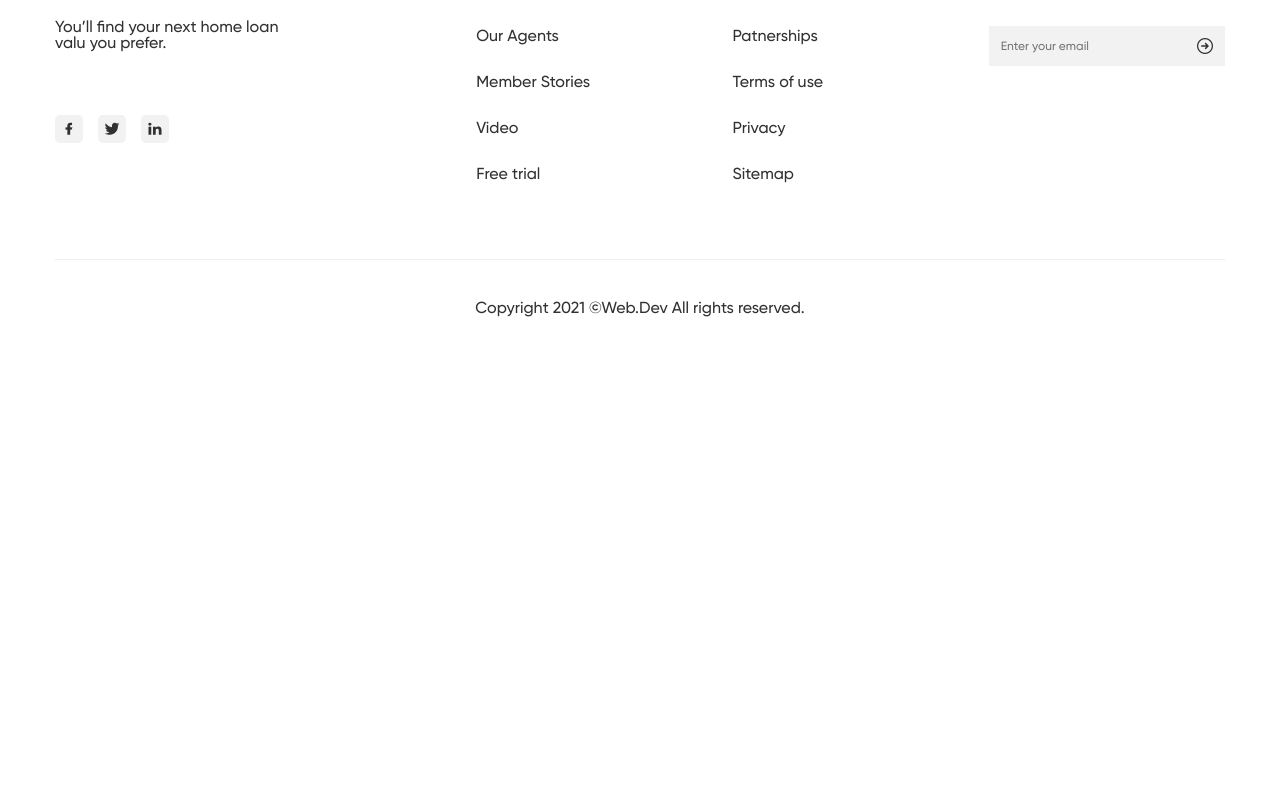
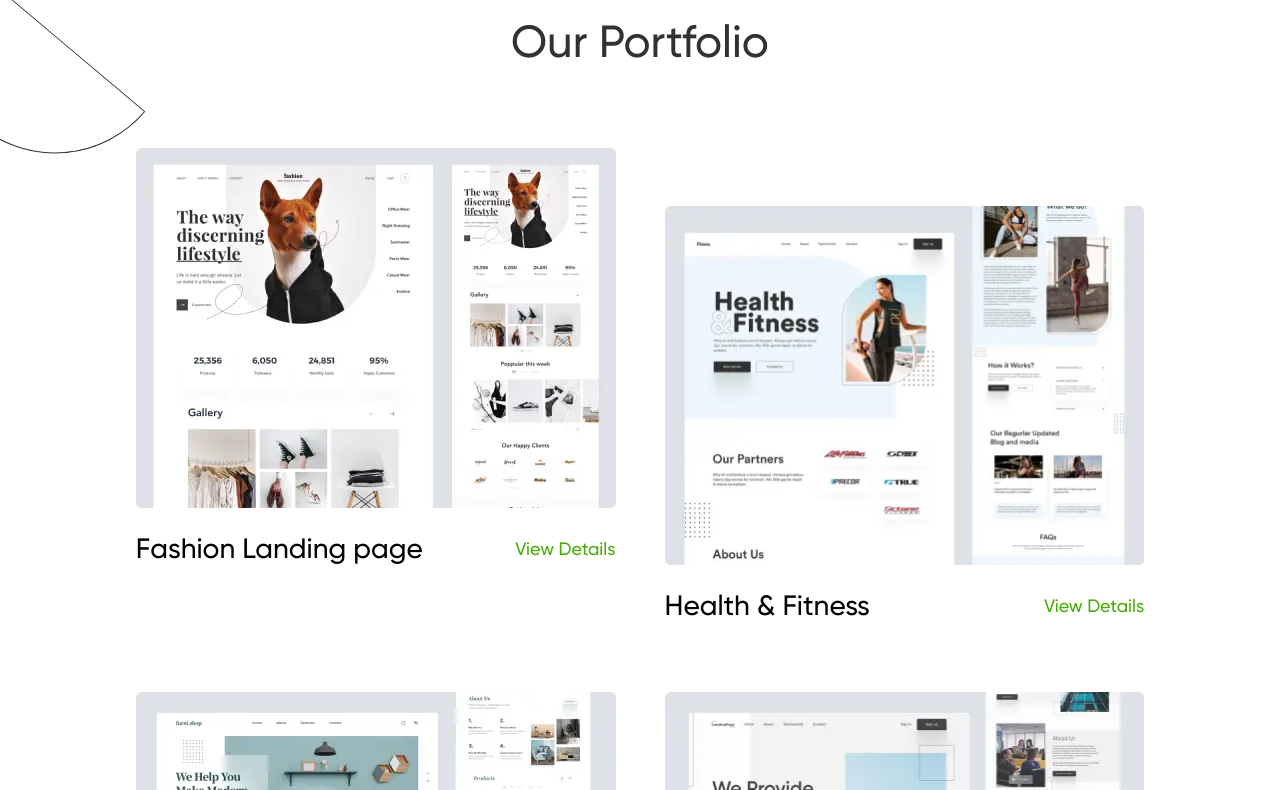
Before and after one commit to neverm1ndz/landing, a plain HTML site: page home.html in a window 1280 px wide. Shown: the part 2356-3146 px from the top of the page. Before the commit the page ends 2712 px from the top, so only its background shows below. Drawn offline with Linux system fonts and the light colour scheme.

Commit message:
portfolio

```diff
--- a/css/style.css
+++ b/css/style.css
@@ -719,6 +719,115 @@ h6 {
   line-height: 147.9%;
 }
 
+.portfolio {
+  padding-bottom: 8.75rem;
+  position: relative;
+}
+
+.portfolio__container {
+  display: -webkit-box;
+  display: -ms-flexbox;
+  display: flex;
+  -webkit-box-orient: vertical;
+  -webkit-box-direction: normal;
+      -ms-flex-direction: column;
+          flex-direction: column;
+  -webkit-box-align: center;
+      -ms-flex-align: center;
+          align-items: center;
+}
+
+.portfolio__header {
+  margin-bottom: 5rem;
+}
+
+.portfolio__content {
+  width: 100%;
+  margin-bottom: 5rem;
+}
+
+.portfolio::before {
+  content: "";
+  position: absolute;
+  width: 14.875rem;
+  height: 7.4375rem;
+  top: 4%;
+  left: -8%;
+  border: 1px solid #313131;
+  -webkit-transform: matrix(0.76, 0.64, 0.64, -0.76, 0, 0);
+      -ms-transform: matrix(0.76, 0.64, 0.64, -0.76, 0, 0);
+          transform: matrix(0.76, 0.64, 0.64, -0.76, 0, 0);
+  border-radius: 50% 50% 0 0/100% 100% 0 0;
+  z-index: -1;
+}
+
+.content-portfolio {
+  display: -webkit-box;
+  display: -ms-flexbox;
+  display: flex;
+  -webkit-box-pack: center;
+      -ms-flex-pack: center;
+          justify-content: center;
+}
+
+.content-portfolio__column {
+  display: -webkit-box;
+  display: -ms-flexbox;
+  display: flex;
+  -webkit-box-orient: vertical;
+  -webkit-box-direction: normal;
+      -ms-flex-direction: column;
+          flex-direction: column;
+  -webkit-box-flex: 0;
+      -ms-flex: 0 1 50%;
+          flex: 0 1 50%;
+  -webkit-box-pack: justify;
+      -ms-flex-pack: justify;
+          justify-content: space-between;
+}
+
+.item-portfolio__image-ibg {
+  padding-bottom: 75%;
+  border-radius: 0.3125rem;
+  overflow: hidden;
+}
+
+.item-portfolio__image-ibg:not(:last-child) {
+  margin-bottom: 1.5rem;
+}
+
+.item-portfolio__image-ibg img {
+  -webkit-transition: -webkit-transform 0.8s ease 0s;
+  transition: -webkit-transform 0.8s ease 0s;
+  -o-transition: transform 0.8s ease 0s;
+  transition: transform 0.8s ease 0s;
+  transition: transform 0.8s ease 0s, -webkit-transform 0.8s ease 0s;
+}
+
+.item-portfolio__footer {
+  display: -webkit-box;
+  display: -ms-flexbox;
+  display: flex;
+  -webkit-box-pack: justify;
+      -ms-flex-pack: justify;
+          justify-content: space-between;
+  -webkit-box-align: center;
+      -ms-flex-align: center;
+          align-items: center;
+  gap: 0.625rem;
+}
+
+.item-portfolio__label {
+  line-height: 1.1785714286;
+  color: #000000;
+}
+
+.item-portfolio__link {
+  line-height: 1.1666666667;
+  color: #49AD09;
+  text-align: right;
+}
+
 .swiper {
   overflow: hidden;
 }
@@ -781,6 +890,14 @@ h6 {
   }
 }
 
+@media (min-width: 61.99875em) {
+  .content-portfolio__column {
+    -webkit-box-flex: 0;
+        -ms-flex: 0 1 41%;
+            flex: 0 1 41%;
+  }
+}
+
 @media (min-width: 75em) {
   .button {
     padding-top: 1.125rem;
@@ -863,6 +980,27 @@ h6 {
   .title-item__name {
     font-size: 1.375rem;
   }
+
+  .portfolio__content {
+    min-height: 60.0625rem;
+  }
+
+  .content-portfolio {
+    gap: 3.0625rem;
+  }
+
+  .content-portfolio__column {
+    row-gap: 4.375rem;
+  }
+
+  .content-portfolio__column_b {
+    -ms-flex-item-align: end;
+        align-self: flex-end;
+  }
+
+  .item-portfolio__label {
+    font-size: 1.75rem;
+  }
 }
 
 @media (max-width: 20em) {
@@ -945,6 +1083,18 @@ h6 {
   }
 
   .title-item__name {
+    font-size: 1.25rem;
+  }
+
+  .content-portfolio {
+    gap: 1.875rem;
+  }
+
+  .content-portfolio__column {
+    row-gap: 1.875rem;
+  }
+
+  .item-portfolio__label {
     font-size: 1.25rem;
   }
 }
@@ -1109,6 +1259,13 @@ h6 {
     padding: 1.875rem 1.25rem;
     row-gap: 1.25rem;
   }
+
+  .content-portfolio {
+    -webkit-box-orient: vertical;
+    -webkit-box-direction: normal;
+        -ms-flex-direction: column;
+            flex-direction: column;
+  }
 }
 
 @media (max-width: 47.99875em) and (max-width: 20em) {
@@ -1429,6 +1586,42 @@ h6 {
       font-size: calc(1.25rem + 0.125 * (100vw - 20rem) / 55);
     }
 }
+
+@supports (gap: clamp( 1.875rem , 1.4431818182rem  +  2.1590909091vw , 3.0625rem )) {
+    .content-portfolio {
+      gap: clamp( 1.875rem , 1.4431818182rem  +  2.1590909091vw , 3.0625rem );
+    }
+}
+
+@supports not (gap: clamp( 1.875rem , 1.4431818182rem  +  2.1590909091vw , 3.0625rem )) {
+    .content-portfolio {
+      gap: calc(1.875rem + 1.1875 * (100vw - 20rem) / 55);
+    }
+}
+
+@supports (row-gap: clamp( 1.875rem , 0.9659090909rem  +  4.5454545455vw , 4.375rem )) {
+    .content-portfolio__column {
+      row-gap: clamp( 1.875rem , 0.9659090909rem  +  4.5454545455vw , 4.375rem );
+    }
+}
+
+@supports not (row-gap: clamp( 1.875rem , 0.9659090909rem  +  4.5454545455vw , 4.375rem )) {
+    .content-portfolio__column {
+      row-gap: calc(1.875rem + 2.5 * (100vw - 20rem) / 55);
+    }
+}
+
+@supports (font-size: clamp( 1.25rem , 1.0681818182rem  +  0.9090909091vw , 1.75rem )) {
+    .item-portfolio__label {
+      font-size: clamp( 1.25rem , 1.0681818182rem  +  0.9090909091vw , 1.75rem );
+    }
+}
+
+@supports not (font-size: clamp( 1.25rem , 1.0681818182rem  +  0.9090909091vw , 1.75rem )) {
+    .item-portfolio__label {
+      font-size: calc(1.25rem + 0.5 * (100vw - 20rem) / 55);
+    }
+}
 }
 
 @media (max-width: 47.99875em) and (min-width: 47.99875em) {
@@ -1524,4 +1717,14 @@ h6 {
     -webkit-box-shadow: 0px 100px 80px rgba(49, 49, 49, 0.1);
             box-shadow: 0px 100px 80px rgba(49, 49, 49, 0.1);
   }
-}
+
+  .item-portfolio__image-ibg img:hover {
+    -webkit-transform: scale(1.07);
+        -ms-transform: scale(1.07);
+            transform: scale(1.07);
+  }
+
+  .item-portfolio__link:hover {
+    text-decoration: underline;
+  }
+}
--- a/home.html
+++ b/home.html
@@ -6,7 +6,7 @@
 	<meta charset="UTF-8">
 	<meta name="format-detection" content="telephone=no">
 	<!-- <style>body{opacity: 0;}</style> -->
-	<link rel="stylesheet" href="css/style.min.css?_v=20221130000227">
+	<link rel="stylesheet" href="css/style.min.css?_v=20221130000803">
 	<link rel="shortcut icon" href="favicon.ico">
 	<!-- <meta name="robots" content="noindex, nofollow"> -->
 	<meta name="viewport" content="width=device-width, initial-scale=1.0">
@@ -147,7 +147,7 @@
 					<a href="#" class="specialization__button button">Learn More</a>
 				</div>
 			</section>
-			<!-- <section class="page__portfolio portfolio">
+			<section class="page__portfolio portfolio">
 				<div class="portfolio__container">
 					<div class="portfolio__header title">
 						<div class="title__label">Our Work</div>
@@ -198,7 +198,7 @@
 					<a href="#" class="portfolio__button button">All Projects</a>
 				</div>
 			</section>
-			<section class="page__testimonials testimonials">
+			<!-- <section class="page__testimonials testimonials">
 				<div class="testimonials__container">
 					<div class="testimonials__header title">
 						<div class="title__label">Testimonials</div>
@@ -390,7 +390,7 @@
 	</div>
 	</footer>
 	</div>
-	<script src="js/app.min.js?_v=20221130000227"></script>
+	<script src="js/app.min.js?_v=20221130000803"></script>
 </body>
 
 </html>
```
Also changed, not shown: css/style.min.css.
